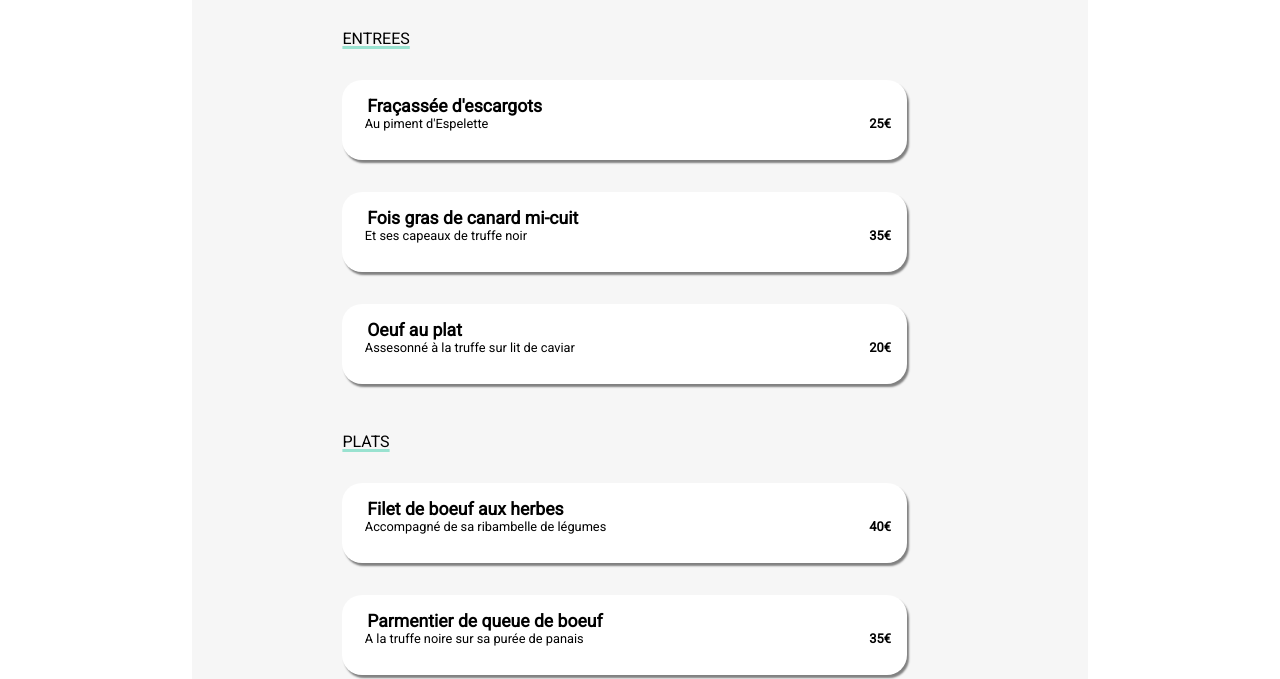
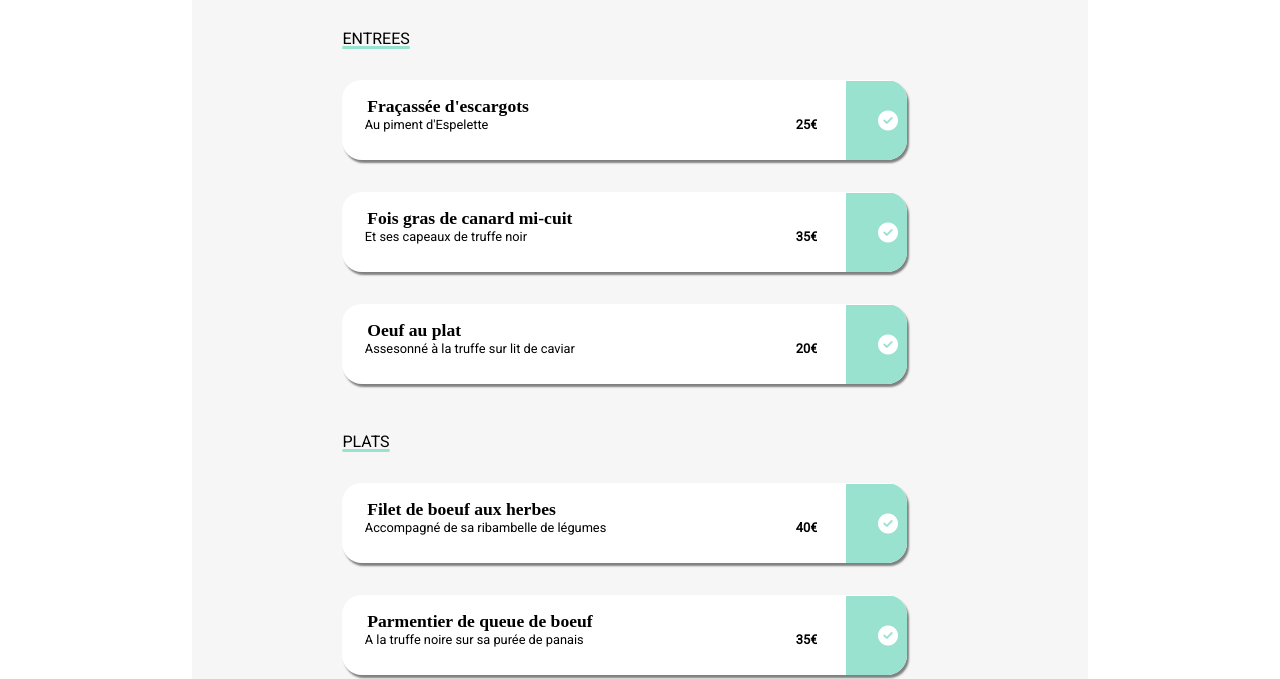
Before and after one commit to agbalaolivier/ohmyfood, a website: page restos/resto1/index.html in a window 1280 px wide. Shown: the part 382-1061 px from the top of the page. Drawn offline with nearby package versions, Linux system fonts and the light colour scheme; a web font is replaced by a local one.

Commit message:
progress

```diff
--- a/sass/component/_footer.scss
+++ b/sass/component/_footer.scss
@@ -1,10 +1,9 @@
     footer{
-    width: 100%;
 
 
     .footer_content {
     background-color: black;
-    width: 100%;
+
 
 
     &_logo {
@@ -17,7 +16,7 @@
     }
 
     &_info {
-        width: 100%;
+
         display: flex;
         flex-direction: column;
         margin-left: 2em;
--- a/sass/component/_header_resto.scss
+++ b/sass/component/_header_resto.scss
@@ -1,5 +1,4 @@
 .header_resto {
-    width: 100%;
     .logo {
             width:100%;
             height: 63px;
@@ -58,7 +57,7 @@
 /* desktop ( more/dequal than 1280px) */
 @media (min-width: 1280px){
     .header_resto{
-        width: 100%;
+
 
         .logo{
             width: 100%;
--- a/sass/component/_menu.scss
+++ b/sass/component/_menu.scss
@@ -154,6 +154,8 @@
 
         h1{
             margin-left: 1em;
+
+            border: 1px solid red;
         }
 
 
--- a/sass/component/resto_menus.scss
+++ b/sass/component/resto_menus.scss
@@ -5,7 +5,6 @@
 
 
     .resto_menus{
-    width: 100%;
     position: relative;
     bottom: 3em;
     background-color:#F6F6F6;
@@ -78,6 +77,7 @@
 
 
         .composition{
+            max-width: 100%;
             height: 5em;
             border-radius: 20px;
             display: block;
@@ -88,10 +88,15 @@
             font-family: roboto sans-serif;
             margin-top: 2em;
             padding: 1em;
+            overflow: hidden;
+            white-space: nowrap;
+             text-overflow: ellipsis ;
             box-sizing: border-box;
             cursor: pointer;
             transition: padding-right 450ms ease-in-out;
             animation: fadein 3s ease-in ;
+
+
 
             @keyframes fadein {
                 0% {
@@ -112,13 +117,13 @@
                 font-size: 1.1em;
                 font-weight: 700;
                 margin-left: 0.5em;
+                font-family: roboto sans serif;
+                overflow: hidden;
+                white-space: nowrap;
+                text-overflow: ellipsis ;
 
             }
-            p{
-                margin-left: 0.5em;
-                font-size: 0.8em;
 
-                }
 
 
 
@@ -133,15 +138,18 @@
                         justify-content: center;
                         align-items: center;
                         background-color: #99E2D0;
-                        width: 4em;
+                        width: 5em;
                         height: 4.8em;
                         border-top-right-radius: 20px;
                         border-bottom-right-radius: 20px;
                         position: relative;
                         left: 16em;
                         top: -51px;
-                        opacity: 0;
+                        opacity: 1;
                         padding: 0.1em;
+                        overflow: hidden;
+                        white-space: nowrap;
+                        text-overflow: ellipsis;
                         transition: transform 330ms ease-in-out;
                         transition: transform;
                         transition-property: all;
@@ -149,20 +157,55 @@
 
                         }
 
-
                         .check:hover{
                             opacity: 1;
                             transform: translate(32px);
+                            overflow: hidden;
 
                             }
 
                         .end_line{
-                        width: 100%;
+                        max-width: 100%;
+                        display: block;
                         margin-left: 10px;
                         margin: 0;
+                        font-family: roboto sans serif;
+                        overflow: hidden;
+                        white-space: nowrap;
+                        text-overflow: ellipsis ;
                         transition-property:  all;
                         transition-duration: 450ms;
                         transition: padding-right 450ms ease-in-out;
+
+
+
+                        p{
+
+                            margin-left: 0.5em;
+                            font-size: 0.8em;
+                            overflow: hidden;
+                            max-width:80% ;
+                            white-space: nowrap;
+                            text-overflow: ellipsis;
+
+                            .euro{
+
+                                font-weight: 700;
+                                float: inline-end;
+                                transition: all;
+                                transition-property: all;
+                                transition-duration: 450ms;
+                                animation: fadein 3s ease-in-out;
+                                transition: width 3s;
+                                transition: padding-right 450ms ease-in-out;
+                                }
+
+
+                            }
+
+
+
+
 
                         @keyframes fadein {
                             from {
@@ -175,31 +218,22 @@
 
                             }
                         }
+                        .end_line p {
+                            max-width: 85%;
+                            overflow: hidden;
+                            white-space: nowrap;
+                            text-overflow: ellipsis;
+
+                         }
 
 
-
-
-                    .euro{
-
-                    font-weight: 700;
-                    float: inline-end;
-                    transition: all;
-                    transition-property: all;
-                    transition-duration: 450ms;
-                    animation: fadein 3s ease-in-out;
-                    transition: width 3s;
-                    transition: padding-right 450ms ease-in-out;
-                    text-overflow: ellipsis;
-                    overflow: hidden;
-                    }
              }
              .composition:hover .end_line .euro{
                 padding-right: 25px;
-                text-overflow: ellipsis;
+                transform: translate(-35px);
                 overflow: hidden;
-                white-space: nowrap;
-                transform: translate(-35px);
                }
+
 
 
 
```
Also changed, not shown: restos/resto4/index.html (+0 -2 lines), css/main.css, 1 other file.
